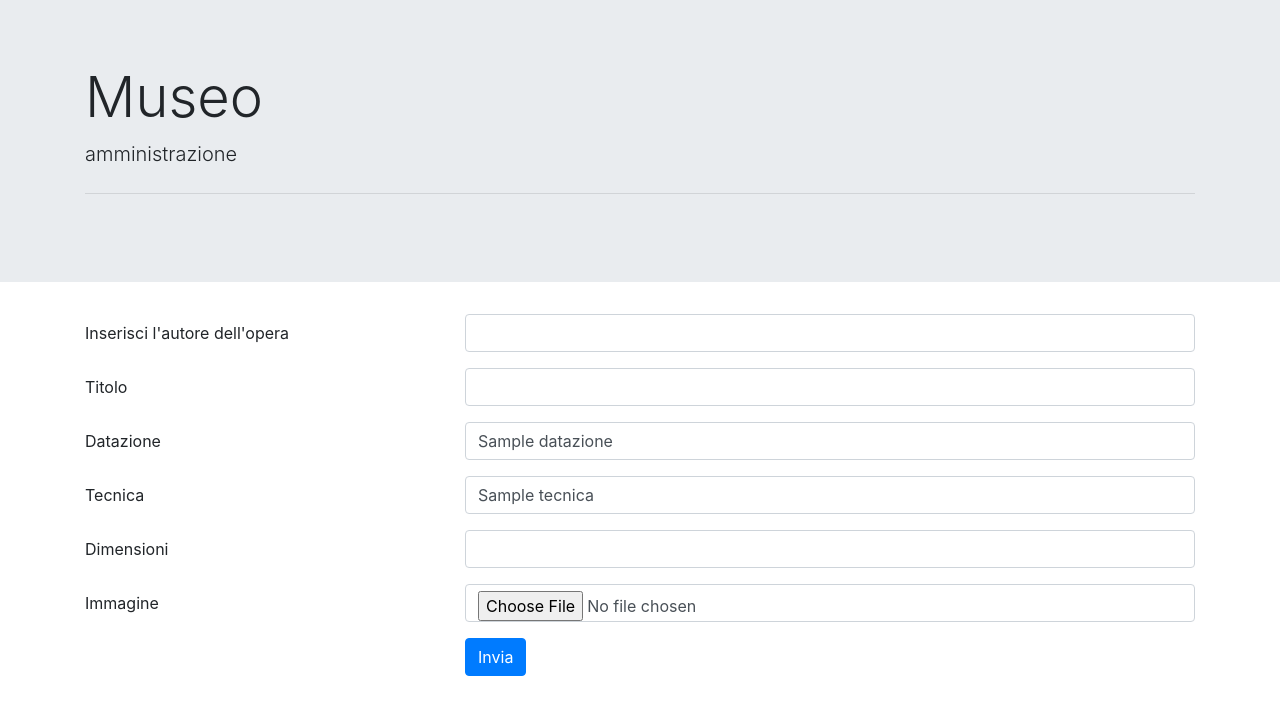
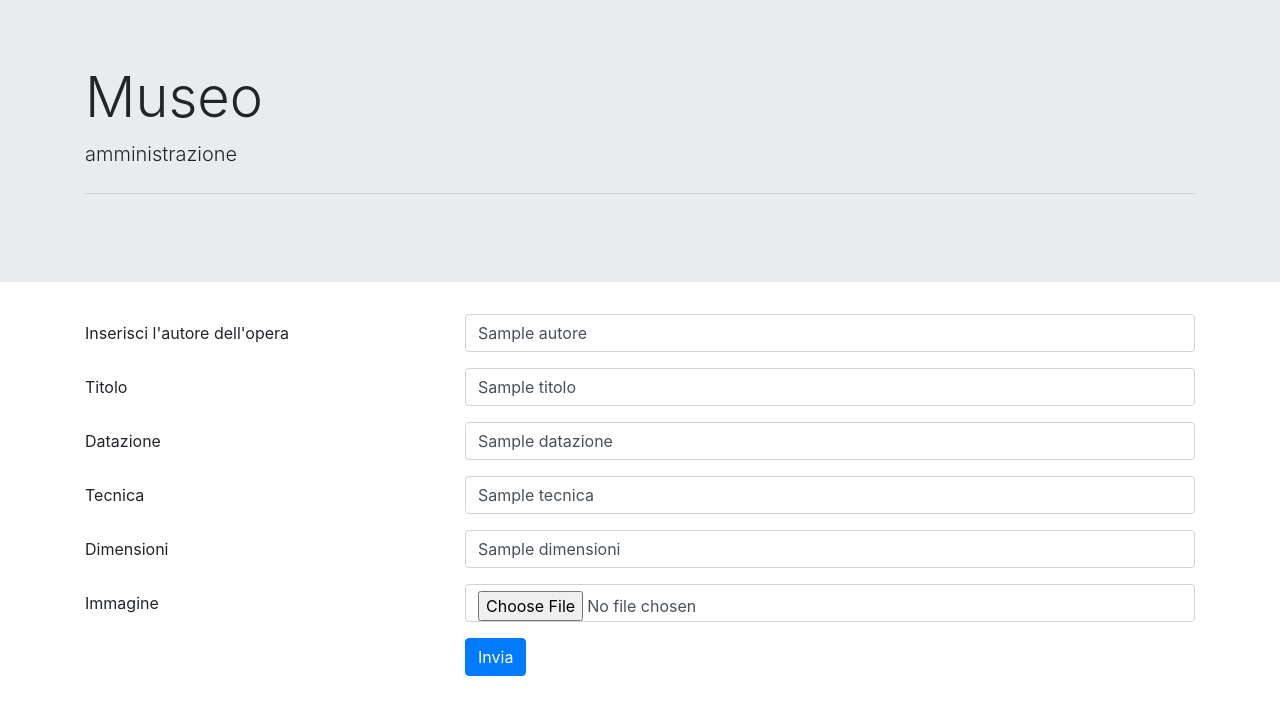
Before and after one commit to sarassoroberto/corso_web_programmer_maggio_2019, a PHP site: template 04 - mao-project_oop/views/admin/inserimento_opera_view.php in a window 1280 px wide. Shown: the top 715 px of the page. Run offline with PHP 8.4, Linux system fonts and the light colour scheme; the template is opened without the code that fills it: most values are stand-ins (such as "Sample title", 1, 10 or a date in 2020); some libraries are stand-ins or nearby versions.

Commit message:
Inserimento opera ok

```diff
--- a/04 - mao-project_oop/views/admin/inserimento_opera_view.php
+++ b/04 - mao-project_oop/views/admin/inserimento_opera_view.php
@@ -6,7 +6,7 @@
         <div class="form-group row">
             <label for="Autore" class="col-4 col-form-label">Inserisci l'autore dell'opera</label>
             <div class="col-8">
-                <input id="Autore" name="Autore" type="text" class="form-control">
+                <input id="Autore" name="Autore" value="<?= $opera->Autore ?>" type="text" class="form-control">
             </div>
         </div>
         <div class="form-group row">
@@ -14,7 +14,9 @@
 
             <label for="Titolo" class="col-4 col-form-label">Titolo</label>
             <div class="col-8">
-                <input id="Titolo" name="Titolo"  type="text" class="form-control">
+                <input id="Titolo" name="Titolo"
+                 value="<?php echo $opera->Titolo ?>"
+                 type="text" class="form-control">
             </div>
             <?php
             if(isset($errors['Titolo'])) {
@@ -26,8 +28,10 @@
         <div class="form-group row">
             <label for="Datazione" class="col-4 col-form-label">Datazione</label>
             <div class="col-8">
-                <input id="Datazione" value="<?php echo $opera->Datazione ?>"
-                name="Datazione" type="text" class="form-control">
+                <input id="Datazione"
+                value="<?php echo $opera->Datazione ?>"
+                name="Datazione"
+                type="text" class="form-control">
             </div>
         </div>
         <div class="form-group row">
@@ -42,7 +46,13 @@
         <div class="form-group row">
             <label for="Dimensioni" class="col-4 col-form-label">Dimensioni</label>
             <div class="col-8">
-                <input id="Dimensioni" name="Dimensioni" type="text" class="form-control">
+                <input id="Dimensioni"
+
+                    value="<?= $opera->Dimensioni ?>"
+
+                    name="Dimensioni"
+                    type="text"
+                    class="form-control">
             </div>
         </div>
 
```
Also changed, not shown: 04 - mao-project_oop/class/Validator.php (+4 -3 lines), 04 - mao-project_oop/controller/admin/inserimento_opera_controller.php (+16 -11 lines).
